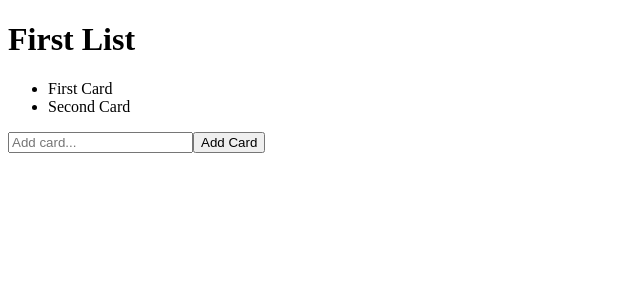
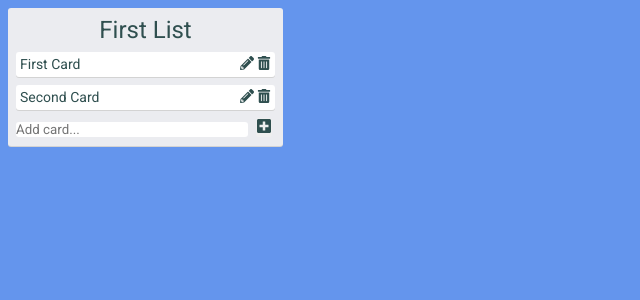
Before and after one commit to codekcv/lister, a React (Create React App) app: page / in a window 1280 px wide. Shown: the top 300 px of the page, without its empty margins (0-640 px from the left). Built offline with nearby package versions, Linux system fonts and the light colour scheme.

Commit message:
delete button, styled css

```diff
--- a/package.json
+++ b/package.json
@@ -6,10 +6,12 @@
     "axios": "^0.19.0",
     "react": "^16.10.1",
     "react-dom": "^16.10.1",
+    "react-icons": "^3.7.0",
     "react-redux": "^7.1.1",
     "react-router-dom": "^5.1.2",
     "react-scripts": "3.1.2",
     "redux-thunk": "^2.3.0",
+    "short-uuid": "^3.1.1",
     "styled-components": "^4.4.0",
     "uuid": "^3.3.3"
   },
@@ -22,9 +24,9 @@
     "@types/react-redux": "^7.1.4",
     "@types/react-router-dom": "^5.1.0",
     "@types/styled-components": "^4.1.19",
-    "typescript": "3.6.3",
     "concurrently": "^4.1.2",
-    "json-server": "^0.15.1"
+    "json-server": "^0.15.1",
+    "typescript": "3.6.3"
   },
   "scripts": {
     "start": "react-scripts start",
--- /dev/null
+++ b/src/App.css
@@ -0,0 +1,17 @@
+@import url('https://fonts.googleapis.com/css?family=Roboto&display=swap');
+
+* {
+  margin: 0;
+  padding: 0;
+  box-sizing: border-box;
+  font-family: 'Roboto', sans-serif;
+  color: darkslategray;
+}
+
+html {
+  background-color: cornflowerblue;
+}
+
+/* .app {
+  background-color: cornflowerblue;
+} */
--- a/src/App.tsx
+++ b/src/App.tsx
@@ -1,4 +1,5 @@
 import React from 'react';
+import './App.css';
 import { BrowserRouter, Route, Switch } from 'react-router-dom';
 import { Home } from './pages/Home';
 import { About } from './pages/About';
@@ -6,7 +7,7 @@ import { About } from './pages/About';
 const App: React.FC = () => {
   return (
     <BrowserRouter>
-      <div className="container">
+      <div className="app">
         <Switch>
           <Route exact path="/" component={Home} />
           <Route exact path="/about" component={About} />
--- a/src/components/card/Card.tsx
+++ b/src/components/card/Card.tsx
@@ -1,12 +1,73 @@
-import React from 'react';
-import { connect } from 'react-redux';
+import React, { useState } from 'react';
+import { editCard, deleteCard } from '../../store/list/actions';
+import { FaPencilAlt, FaTrashAlt } from 'react-icons/fa';
+import styled from 'styled-components';
 
 interface Props {
-  // cards: string;
+  id: string;
+  text: string;
+  editCard: typeof editCard;
+  deleteCard: typeof deleteCard;
 }
 
-const Card: React.FC<Props> = () => {
-  return <div></div>;
+export const Card: React.FC<Props> = ({ id, text, editCard, deleteCard }) => {
+  const [edit, setEdit] = useState(false);
+  const [value, setValue] = useState('');
+
+  const handleClick = () => {
+    setEdit(true);
+    setValue(text);
+  };
+
+  const handleChange = (e: React.ChangeEvent<HTMLInputElement>) => {
+    setValue(e.target.value);
+  };
+
+  const handleSubmit = (e: React.FormEvent<HTMLFormElement>) => {
+    e.preventDefault();
+    editCard(id, value);
+    setEdit(false);
+  };
+
+  const handleDelete = (e: React.MouseEvent<SVGElement, MouseEvent>) => {
+    deleteCard(id);
+  };
+
+  return (
+    <Container>
+      {!edit ? (
+        <div className="card">
+          <label>{text}</label>
+          <div className="buttons">
+            <FaPencilAlt onClick={handleClick} />{' '}
+            <FaTrashAlt onClick={handleDelete} />
+          </div>
+        </div>
+      ) : (
+        <>
+          <form onSubmit={handleSubmit}>
+            <input
+              type="text"
+              placeholder="Edit..."
+              value={value}
+              onChange={handleChange}
+            />
+            <button type="submit">Done</button>
+          </form>
+        </>
+      )}
+    </Container>
+  );
 };
 
-export default connect()(Card);
+const Container = styled.div`
+  .card {
+    display: flex;
+    justify-content: space-between;
+    padding: 4px;
+  }
+
+  /* .buttons {
+    flex-grow: 1;
+  } */
+`;
--- a/src/components/list/List.tsx
+++ b/src/components/list/List.tsx
@@ -2,44 +2,160 @@ import React, { useState } from 'react';
 import { connect } from 'react-redux';
 import { ListState } from '../../store/list/types';
 import { AppState } from '../../store/store';
-import { addCard } from '../../store/list/actions';
+import {
+  addCard,
+  editCard,
+  deleteCard,
+  editTitle
+} from '../../store/list/actions';
+import { Card } from '../card/Card';
+import styled from 'styled-components';
+import { FaPlusSquare } from 'react-icons/fa';
 
 interface Props {
   listState: ListState;
+  editTitle: typeof editTitle;
   addCard: typeof addCard;
+  editCard: typeof editCard;
+  deleteCard: typeof deleteCard;
 }
 
-const List: React.FC<Props> = ({ listState, addCard }) => {
+const List: React.FC<Props> = ({
+  listState,
+  editTitle,
+  addCard,
+  editCard,
+  deleteCard
+}) => {
   const [input, setInput] = useState('');
+  const [isChangingTitle, setIsChangingTitle] = useState(false);
+  const [currentTitle, setCurrentTitle] = useState(listState.title);
   const { title, cards } = listState;
+
+  const handleChangeTitle = (
+    e: React.MouseEvent<HTMLHeadingElement, MouseEvent>
+  ) => {
+    setIsChangingTitle(true);
+  };
+
+  const handleChangeTitleInput = (e: React.ChangeEvent<HTMLInputElement>) => {
+    setCurrentTitle(e.target.value);
+  };
+
+  const handleTitleSubmit = (e: React.FormEvent<HTMLFormElement>) => {
+    e.preventDefault();
+    if (currentTitle) {
+      editTitle(currentTitle);
+      setIsChangingTitle(false);
+    }
+  };
 
   const handleChange = (e: React.ChangeEvent<HTMLInputElement>) => {
     setInput(e.target.value);
   };
 
-  const handleAddCard = () => {
-    addCard('4', input);
+  const handleSubmit = (e: React.FormEvent<HTMLFormElement>) => {
+    e.preventDefault();
+    if (input) {
+      addCard(require('short-uuid').generate(), input);
       setInput('');
+    }
   };
 
   return (
-    <div>
-      <h1>{title}</h1>
+    <Container>
+      {/*/=== TITLE ===/*/}
+      {!isChangingTitle ? (
+        <p className="title" onClick={handleChangeTitle}>
+          {title}
+        </p>
+      ) : (
+        <form onSubmit={handleTitleSubmit}>
+          <input
+            type="text"
+            placeholder="Change title..."
+            value={currentTitle}
+            onChange={handleChangeTitleInput}
+          />
+          <button type="submit">Done</button>
+        </form>
+      )}
+
+      {/*/=== SHOW CARDS ===/*/}
       <ul>
         {cards.map(card => (
-          <li key={card.id}>{card.text}</li>
+          <li key={card.id}>
+            <Card
+              id={card.id}
+              text={card.text}
+              editCard={editCard}
+              deleteCard={deleteCard}
+            />
+          </li>
         ))}
       </ul>
+
+      {/*/=== ADD CARD ===/*/}
+      <form onSubmit={handleSubmit}>
         <input
           type="text"
           placeholder="Add card..."
           value={input}
           onChange={handleChange}
         />
-      <button onClick={handleAddCard}>Add Card</button>
-    </div>
+        <button type="submit">
+          <FaPlusSquare size={16} />
+        </button>
+      </form>
+    </Container>
   );
 };
+
+const Container = styled.div`
+  background: #ebecf0;
+  border-radius: 3px;
+  width: 275px;
+  box-shadow: 0px 1px lightgray;
+
+  ul {
+    margin: 4px;
+
+    li {
+      background: white;
+      margin: 8px 4px;
+      border-radius: 3px;
+      font-size: 14px;
+      box-shadow: 0px 1px lightgray;
+      list-style: none;
+    }
+  }
+
+  .title {
+    text-align: center;
+    font-size: 1.5rem;
+    padding: 0.5rem 0 0 0;
+  }
+
+  form {
+    padding-bottom: 8px;
+  }
+
+  input {
+    margin-left: 8px;
+    width: 232px;
+    border: none;
+    border-radius: 3px;
+  }
+
+  button {
+    margin-left: 8px;
+    width: 16px;
+    border: none;
+    border-radius: 3px;
+    justify-content: center;
+    /* padding-top: 6px; */
+  }
+`;
 
 const mapStateToProps = (state: AppState) => ({
   listState: state.list
@@ -47,5 +163,5 @@ const mapStateToProps = (state: AppState) => ({
 
 export default connect(
   mapStateToProps,
-  { addCard }
+  { editTitle, addCard, editCard, deleteCard }
 )(List);
--- a/src/pages/Home.tsx
+++ b/src/pages/Home.tsx
@@ -1,12 +1,17 @@
 import React from 'react';
 import List from '../components/list/List';
+import styled from 'styled-components';
 
 interface Props {}
 
 export const Home: React.FC<Props> = () => {
   return (
-    <div>
+    <Container>
       <List />
-    </div>
+    </Container>
   );
 };
+
+const Container = styled.div`
+  margin: 8px;
+`;
```
Also changed, not shown: src/store/list/actions.ts (+0 -7 lines), src/store/list/types.ts (+0 -7 lines), 1 other file (tests, documents, lock files or other folders). Lines whose indentation alone changed are shown as unchanged.
